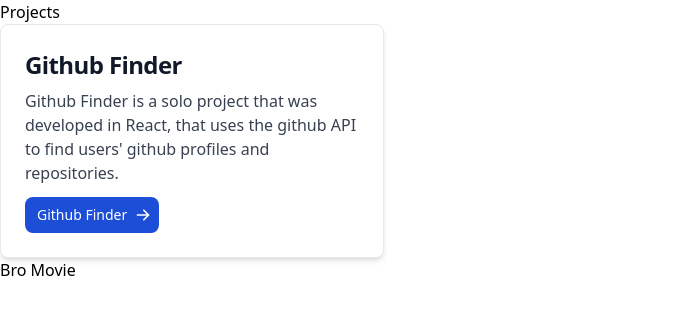
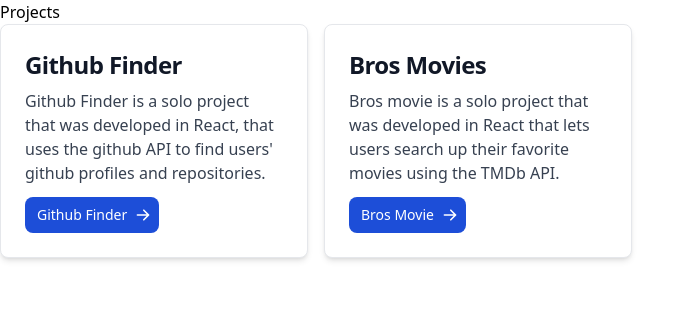
Before and after one commit to nightzillla/nightzillla-project, a React (Create React App) app: page /projects in a window 1280 px wide. Shown: the top 314 px of the page, without its empty margins (0-695 px from the left). Built offline with nearby package versions, Linux system fonts and the light colour scheme.

Commit message:
updating project cards in react

```diff
--- a/src/pages/Projects/Projects.js
+++ b/src/pages/Projects/Projects.js
@@ -5,8 +5,8 @@
     <div>Projects
       <div class="page-wrapper">
         <div class="container">
-            <div class="row">
-                <div class="col github-finder-card">
+            <div class="grid grid-cols-4 gap-4">
+                <div class="columns-1 github-finder-card">
                     <div class="max-w-sm p-6 bg-white border border-gray-200 rounded-lg shadow-md dark:bg-gray-800 dark:border-gray-700">
                       <a href="#">
                           <h5 class="mb-2 text-2xl font-bold tracking-tight text-gray-900 dark:text-white">Github Finder</h5>
@@ -17,9 +17,20 @@
                           <svg aria-hidden="true" class="w-4 h-4 ml-2 -mr-1" fill="currentColor" viewBox="0 0 20 20" xmlns="http://www.w3.org/2000/svg"><path fill-rule="evenodd" d="M10.293 3.293a1 1 0 011.414 0l6 6a1 1 0 010 1.414l-6 6a1 1 0 01-1.414-1.414L14.586 11H3a1 1 0 110-2h11.586l-4.293-4.293a1 1 0 010-1.414z" clip-rule="evenodd"></path></svg>
                       </a>
                     </div>
-                  <a href="https://bros-movie.firebaseapp.com/">Bro Movie</a>
                 </div>{/* END OF GITHUB FINDER CARD */}
-            </div> {/* END OF ROW */}
+                <div class="columns-1 bro-movies-card">
+                    <div class="max-w-sm p-6 bg-white border border-gray-200 rounded-lg shadow-md dark:bg-gray-800 dark:border-gray-700">
+                      <a href="#">
+                          <h5 class="mb-2 text-2xl font-bold tracking-tight text-gray-900 dark:text-white">Bros Movies</h5>
+                      </a>
+                      <p class="mb-3 font-normal text-gray-700 dark:text-gray-400">Bros movie is a solo project that was developed in React that lets users search up their favorite movies using the TMDb API.</p>
+                      <a href="#" class="inline-flex items-center px-3 py-2 text-sm font-medium text-center text-white bg-blue-700 rounded-lg hover:bg-blue-800 focus:ring-4 focus:outline-none focus:ring-blue-300 dark:bg-blue-600 dark:hover:bg-blue-700 dark:focus:ring-blue-800">
+                       <a href="https://bros-movie.firebaseapp.com/">Bros Movie</a>
+                          <svg aria-hidden="true" class="w-4 h-4 ml-2 -mr-1" fill="currentColor" viewBox="0 0 20 20" xmlns="http://www.w3.org/2000/svg"><path fill-rule="evenodd" d="M10.293 3.293a1 1 0 011.414 0l6 6a1 1 0 010 1.414l-6 6a1 1 0 01-1.414-1.414L14.586 11H3a1 1 0 110-2h11.586l-4.293-4.293a1 1 0 010-1.414z" clip-rule="evenodd"></path></svg>
+                      </a>
+                    </div>
+                </div>{/* END OF BRO MOVIE CARD */}
+            </div> {/* END OF GRID-ROW */}
         </div> {/* END OF CONTAINER */}
       </div> {/* END OF PAGE-WRAPPER */}
     </div>
```
